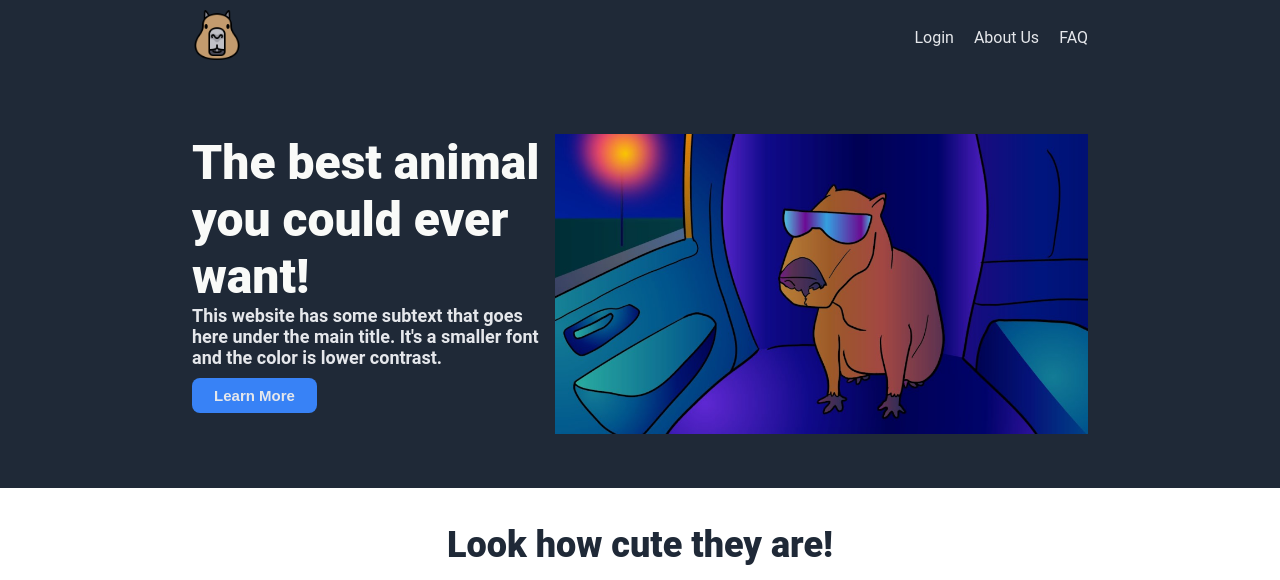
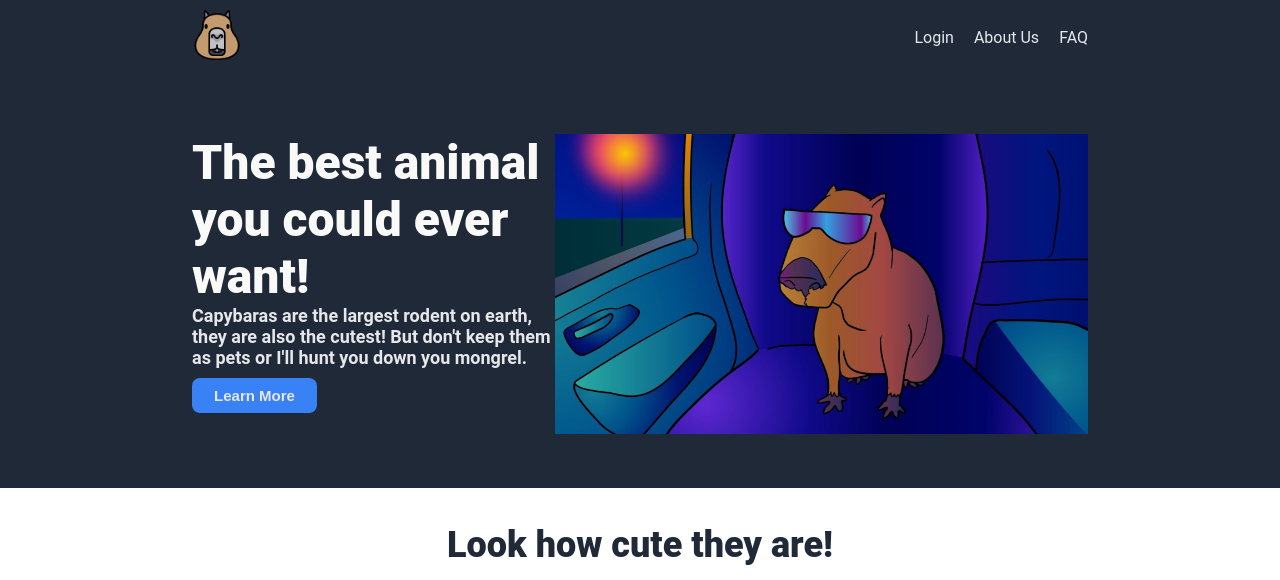
Before and after one commit to Tom-Pierce/landing-page, a plain HTML site: page index.html in a window 1280 px wide. Shown: the top 580 px of the page. Drawn offline with Linux system fonts and the light colour scheme.

Commit message:
Change to hero text subtext

```diff
--- a/index.html
+++ b/index.html
@@ -23,8 +23,7 @@
         <div class="hero">
             <div class="container">
                 <h1>The best animal you could ever want!</h1>
-                <h2>This website has some subtext that goes here under the main title. It's a smaller font and the color
-                    is lower contrast.</h2>
+                <h2>Capybaras are the largest rodent on earth, they are also the cutest! But don't keep them as pets or I'll hunt you down you mongrel.</h2>
                 <button class="learn-more" onclick="window.location.href='index.html';">Learn More</button>
             </div>
             <div class="image">
```
